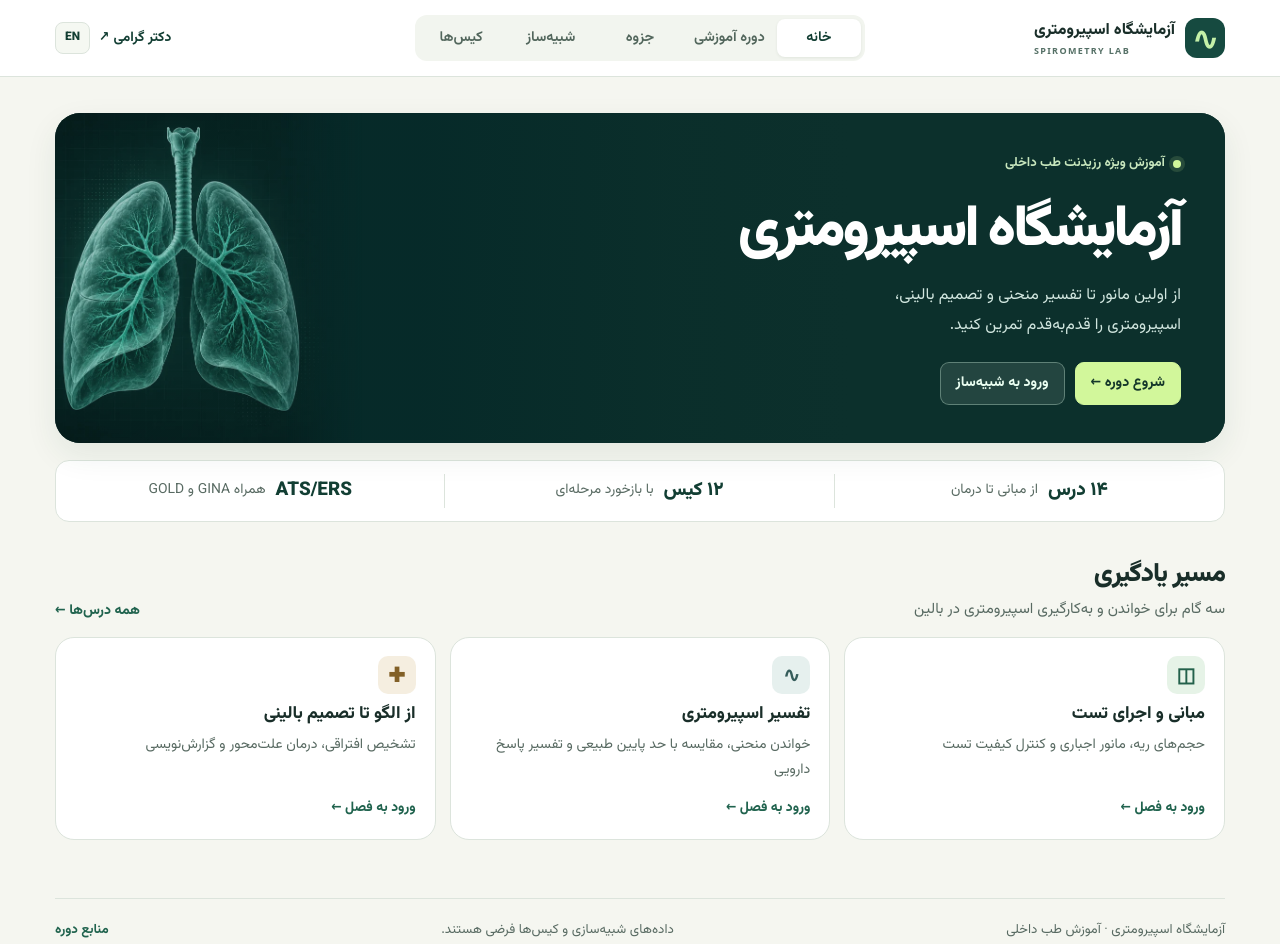
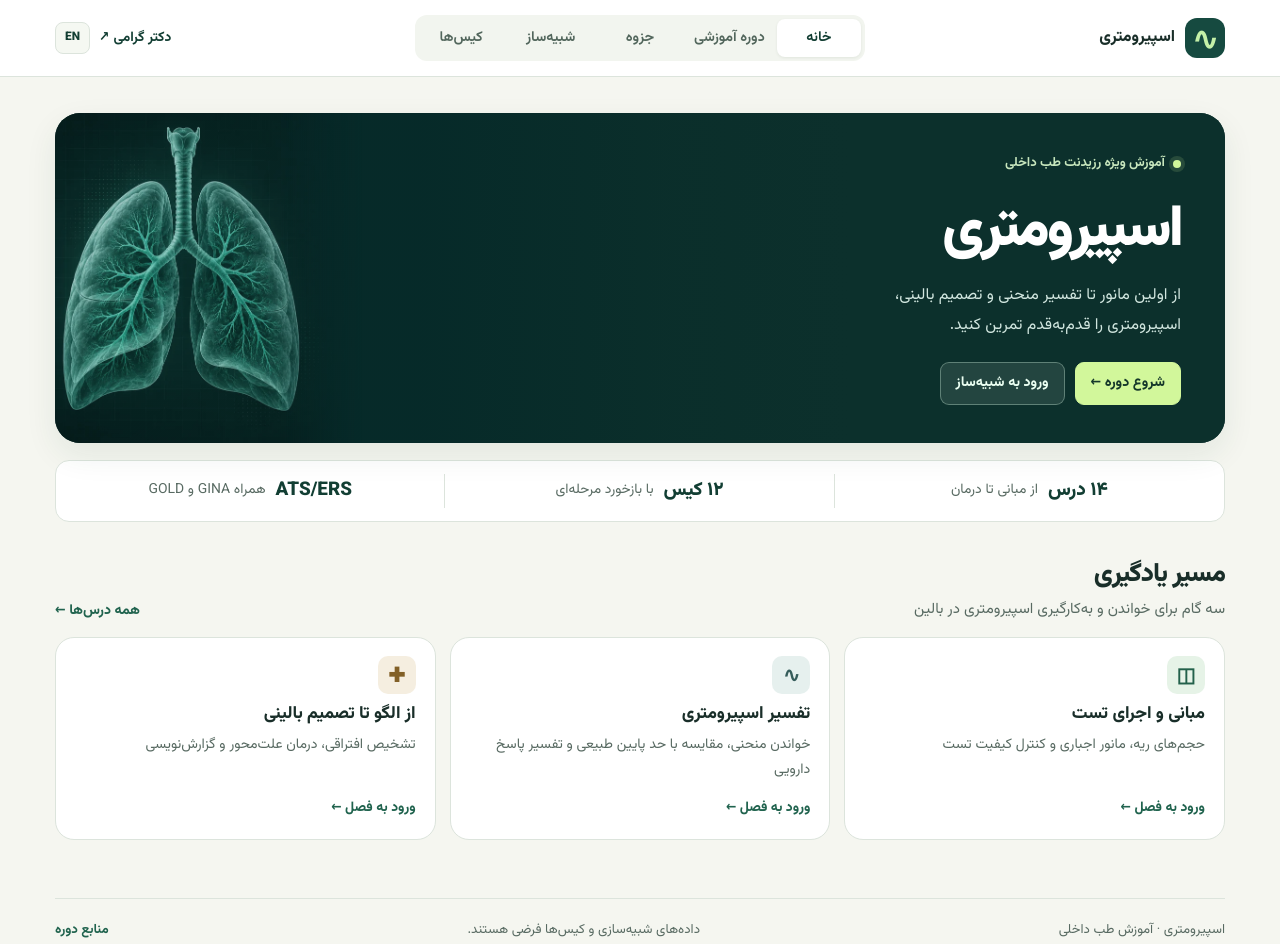
Before and after one commit to 4mirgr/spiromery, a plain HTML site: page index.html in a window 1280 px wide. Drawn offline with Linux system fonts and the light colour scheme.

Commit message:
Rename the spirometry project in Persian and English

```diff
--- a/app.mjs
+++ b/app.mjs
@@ -47,10 +47,11 @@ function applyLocale() {
   notesByLesson = new Map(sessions.map(session => [session.lessonId, session]));
   document.documentElement.lang = locale;
   document.documentElement.dir = english ? 'ltr' : 'rtl';
-  document.title = t('pageTitle');
+  const name = { brand: t('appTitle') };
+  document.title = name.brand;
   document.querySelector('meta[name="description"]').content = t('pageDescription');
-  for (const node of document.querySelectorAll('[data-message]')) node.textContent = t(node.dataset.message);
-  for (const node of document.querySelectorAll('[data-label-message]')) node.setAttribute('aria-label', t(node.dataset.labelMessage));
+  for (const node of document.querySelectorAll('[data-message]')) node.textContent = t(node.dataset.message, name);
+  for (const node of document.querySelectorAll('[data-label-message]')) node.setAttribute('aria-label', t(node.dataset.labelMessage, name));
   languageToggle.title = t('languageAction');
   languageToggle.hidden = false;
 }
--- a/index.html
+++ b/index.html
@@ -9,16 +9,16 @@
   <link rel="icon" href="./assets/icon.png">
   <link rel="stylesheet" href="./styles.css">
   <link rel="stylesheet" href="./notebook.css">
-  <title>آزمایشگاه اسپیرومتری | دکتر گرامی</title>
+  <title>اسپیرومتری</title>
   <script type="module" src="./app.mjs"></script>
 </head>
 <body>
   <a class="skip" href="#main" data-message="skip">رفتن به محتوا</a>
   <header class="site-header">
     <div class="header-inner">
-      <a class="brand" href="#home" data-label-message="brandHome" aria-label="صفحه اصلی آزمایشگاه اسپیرومتری">
+      <a class="brand" href="#home" data-label-message="brandHome" aria-label="صفحه اصلی اسپیرومتری">
         <span class="brand-icon" aria-hidden="true">∿</span>
-        <span><span data-message="appTitle">آزمایشگاه اسپیرومتری</span><small lang="en" dir="ltr">SPIROMETRY LAB</small></span>
+        <span data-message="appTitle">اسپیرومتری</span>
       </a>
       <nav class="top-nav" data-label-message="navLabel" aria-label="مسیرهای آموزش">
         <a href="#home" data-nav="home" data-message="navHome">خانه</a>
@@ -39,7 +39,7 @@
     <p class="shell" lang="en" dir="ltr">Enable JavaScript to view the lessons and interactive charts.</p>
   </noscript>
   <footer class="site-footer shell">
-    <span data-message="footerTitle">آزمایشگاه اسپیرومتری · آموزش طب داخلی</span>
+    <span data-message="footerTitle">اسپیرومتری · آموزش طب داخلی</span>
     <span data-message="fictionalData">داده‌های شبیه‌سازی و کیس‌ها فرضی هستند.</span>
     <a href="#sources" data-message="sources">منابع دوره</a>
   </footer>
--- a/locale.mjs
+++ b/locale.mjs
@@ -1,12 +1,11 @@
 const messages = {
   skip: ['رفتن به محتوا', 'Skip to content'],
-  appTitle: ['آزمایشگاه اسپیرومتری', 'Spirometry Lab'],
-  pageTitle: ['آزمایشگاه اسپیرومتری | دکتر گرامی', 'Spirometry Lab | Dr. Gerami'],
+  appTitle: ['اسپیرومتری', 'Spiromertry Lab'],
   pageDescription: [
     'آموزش اسپیرومتری برای رزیدنت طب داخلی، با شبیه‌ساز منحنی‌ها، حجم‌های ریه و کیس‌های تعاملی.',
     'Spirometry training for internal medicine residents, with a curve simulator, lung volumes and interactive cases.',
   ],
-  brandHome: ['صفحه اصلی آزمایشگاه اسپیرومتری', 'Spirometry Lab home'],
+  brandHome: ['صفحه اصلی {brand}', '{brand} home'],
   navLabel: ['مسیرهای آموزش', 'Learning sections'],
   navHome: ['خانه', 'Home'],
   navCourse: ['دوره آموزشی', 'Course'],
@@ -16,7 +15,7 @@ const messages = {
   doctor: ['دکتر گرامی', 'Dr. Gerami'],
   languageCode: ['EN', 'FA'],
   languageAction: ['تغییر زبان به انگلیسی', 'Switch language to Persian'],
-  footerTitle: ['آزمایشگاه اسپیرومتری · آموزش طب داخلی', 'Spirometry Lab · Internal medicine education'],
+  footerTitle: ['{brand} · آموزش طب داخلی', '{brand} · Internal medicine education'],
   fictionalData: ['داده‌های شبیه‌سازی و کیس‌ها فرضی هستند.', 'Simulation data and cases are fictional.'],
   sources: ['منابع دوره', 'Course references'],
   sourcesDescription: [
--- a/notebook.mjs
+++ b/notebook.mjs
@@ -1,3 +1,5 @@
+import { createTranslator } from './locale.mjs';
+
 const htmlEntities = { '&':'&amp;', '<':'&lt;', '>':'&gt;', '"':'&quot;', "'":'&#39;' };
 
 const copyByLocale = {
@@ -9,7 +11,7 @@ const copyByLocale = {
     answer: 'پاسخ تشریحی',
     references: 'منابع این جلسه',
     course: 'درس تعاملی و خودآزمایی ←',
-    series: 'آزمایشگاه اسپیرومتری <bdi lang="en" dir="ltr">(Spirometry Lab)</bdi>',
+    printDocument: 'جزوه',
     title: 'جزوه اسپیرومتری',
     subtitle: 'جلسه‌های آموزش، جدول‌های مرور و خودآزمایی برای رزیدنت طب داخلی',
     print: 'چاپ یا ذخیره نسخه الکترونیکی',
@@ -27,7 +29,7 @@ const copyByLocale = {
     answer: 'Worked answer',
     references: 'Session references',
     course: 'Interactive lesson and quiz →',
-    series: 'Spirometry Lab',
+    printDocument: 'Notebook',
     title: 'Spirometry Notebook',
     subtitle: 'Lessons, reference tables, and practice questions for internal medicine residents',
     print: 'Print or save as PDF',
@@ -127,6 +129,7 @@ function renderContent(session, glossary, heading, locale, courseLink) {
 
 export function renderNotebook(target, sessions, glossary, requestedId, locale = 'fa') {
   const english = locale === 'en';
+  const brand = createTranslator(locale)('appTitle');
   const copy = english ? copyByLocale.en : copyByLocale.fa;
   const number = new Intl.NumberFormat(english ? 'en-US' : 'fa-IR');
   const show = value => expandTerms(value, glossary, locale);
@@ -136,7 +139,7 @@ export function renderNotebook(target, sessions, glossary, requestedId, locale =
     <div class="notebook" lang="${english ? 'en' : 'fa'}" dir="${english ? 'ltr' : 'rtl'}">
       <header class="notebook-cover">
         <div class="notebook-cover-copy">
-          <p class="notebook-series">${copy.series}</p>
+          <p class="notebook-series">${escapeHtml(brand)}</p>
           <h1>${copy.title}</h1>
           <p>${copy.subtitle}</p>
           <button class="btn notebook-print" type="button" data-print-notebook>${copy.print}</button>
@@ -174,7 +177,7 @@ export function renderNotebook(target, sessions, glossary, requestedId, locale =
 
   target.querySelector('[data-print-notebook]').addEventListener('click', () => {
     const previousTitle = document.title;
-    document.title = copy.title;
+    document.title = `${brand} · ${copy.printDocument}`;
     try {
       window.print();
     } finally {
--- a/styles.css
+++ b/styles.css
@@ -18,7 +18,6 @@ ul,ol{margin-block:.5rem;padding-inline-start:1.4rem}
 .header-inner{min-height:76px;display:grid;grid-template-columns:minmax(0,1fr) clamp(370px,38vw,450px) minmax(0,1fr);align-items:center;gap:12px}
 .brand{justify-self:start;display:inline-flex;align-items:center;gap:10px;font-size:1rem;font-weight:800;color:var(--text);line-height:1.32;white-space:nowrap}
 .brand-icon{display:grid;place-items:center;width:40px;height:40px;background:#164a40;color:#c4f0a8;border-radius:12px;font:700 31px/1 system-ui}
-.brand small{display:block;margin-top:5px;color:#557066;text-align:start;font:600 9px/1.1 system-ui;letter-spacing:.15em}
 .top-nav{display:grid;grid-template-columns:repeat(5,minmax(0,1fr));gap:5px;padding:4px;border-radius:12px;background:#f2f5ef;align-items:center}
 .top-nav a{padding:6px 4px;text-align:center;color:#52665c;border-radius:8px;font-size:.89rem;font-weight:650;white-space:nowrap}
 .top-nav a:hover,.top-nav a[aria-current]{background:#fff;color:var(--green-dark);box-shadow:0 1px 3px #23382a15}
@@ -27,7 +26,6 @@ ul,ol{margin-block:.5rem;padding-inline-start:1.4rem}
 
 .language-toggle{display:grid;place-items:center;min-width:35px;min-height:32px;padding:3px 6px;border:1px solid var(--line);border-radius:8px;background:#f5f8f2;color:var(--green-dark);font-size:.74rem;font-weight:850}
 .language-toggle:hover{background:var(--mint)}
-html[lang="en"] .brand small{display:none}
 html[dir="ltr"] .hero-art{left:auto;right:0;object-position:right center;mask-image:linear-gradient(to left,#000 73%,transparent)}
 html[dir="ltr"] .hero::after{background:linear-gradient(90deg,#0c302c 32%,#0b2f2be8 47%,#082a2826 69%,transparent)}
 
```
Also changed, not shown: 1 other file.
